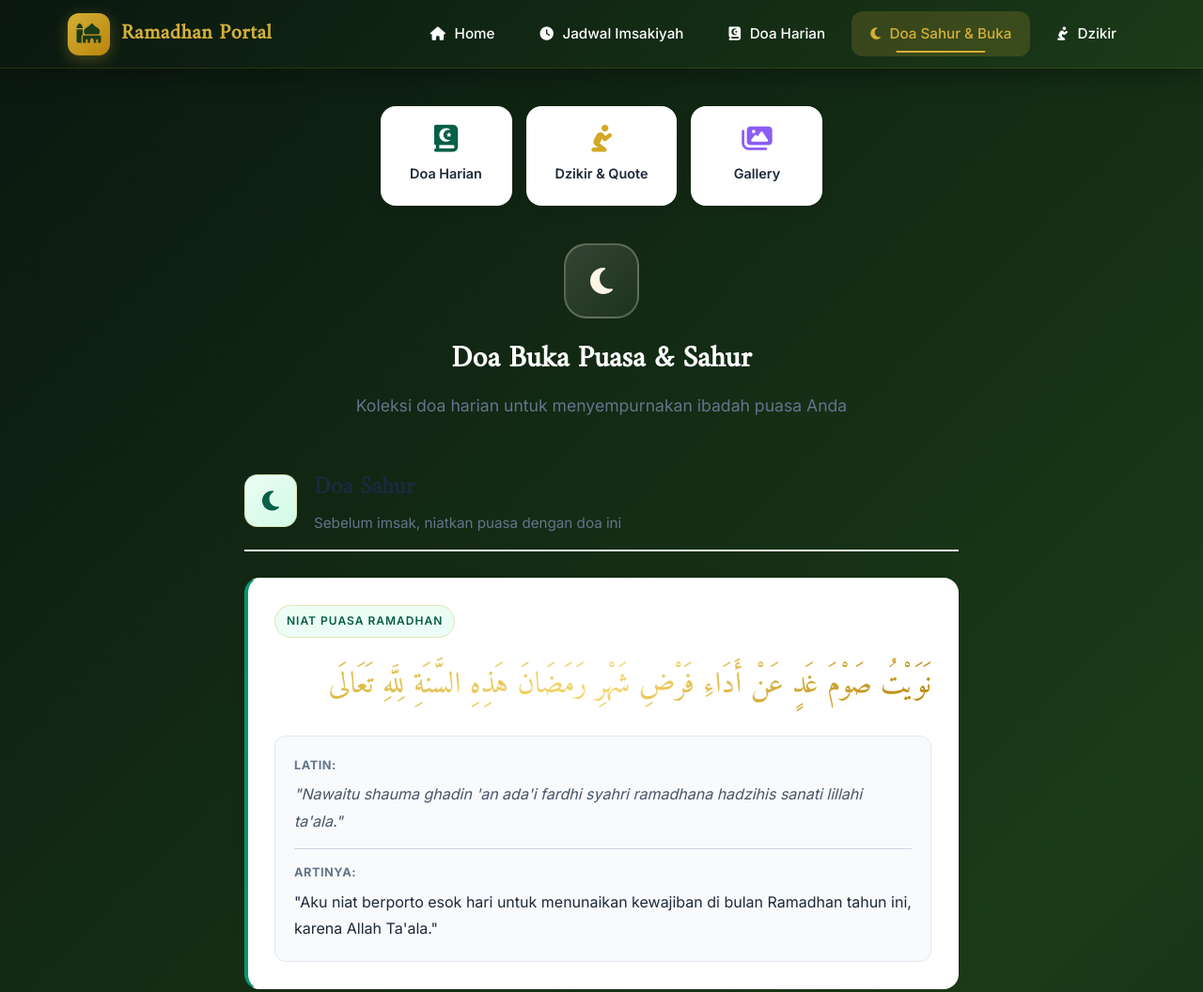
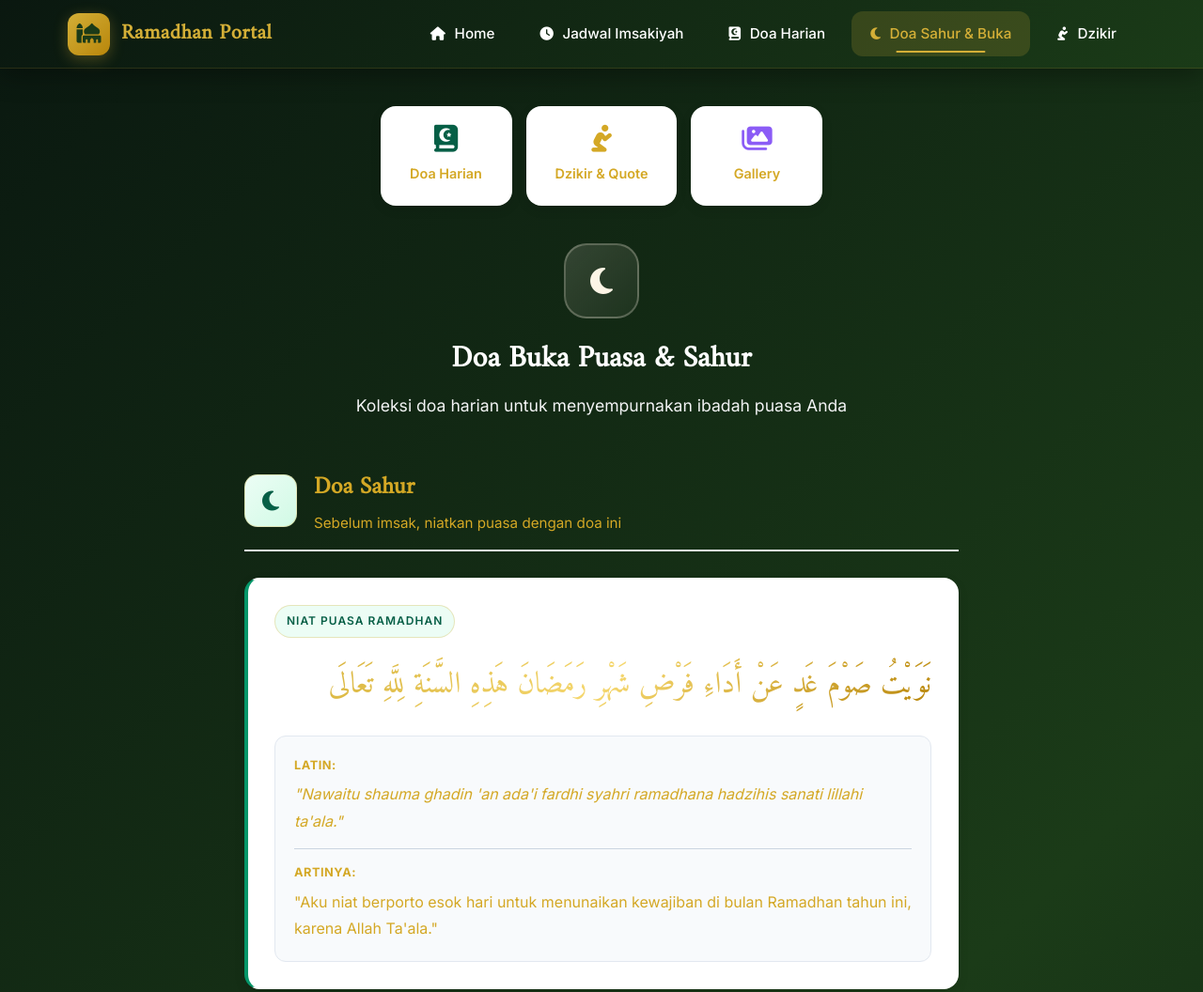
Before and after one commit to ayuanggaraini32-web/portal-ramadhan, a plain HTML site: page misi1/index.html in a window 1280 px wide. Shown: the top 1056 px of the page at 94% size. Drawn offline with Linux system fonts and the light colour scheme.

Commit message:
update fitur ramadhan portal

```diff
--- a/misi1/index.html
+++ b/misi1/index.html
@@ -17,9 +17,9 @@
             --gold: #d4a825;
             --gold-light: #fef9e7;
             --amber: #b45309;
-            --text-dark: #1e293b;
-            --text-medium: #475569;
-            --text-light: #64748b;
+            --text-dark: #d4a825;
+            --text-medium: #d4a825;
+            --text-light: #d4a825;
             --bg-body: #fafaf9;
             --bg-card: #ffffff;
             --shadow-sm: 0 1px 3px rgba(0, 0, 0, 0.08);
@@ -120,7 +120,7 @@
                 <i class="fas fa-moon" style="font-size: 2rem; color: #FDF5E6;"></i>
             </div>
             <h1 style="font-family: 'Amiri', serif; font-size: 2rem; margin-bottom: 0.5rem;">Doa Buka Puasa & Sahur</h1>
-            <p style="color: #64748b;">Koleksi doa harian untuk menyempurnakan ibadah puasa Anda</p>
+            <p style="color: #f2f3f4;">Koleksi doa harian untuk menyempurnakan ibadah puasa Anda</p>
         </div>
 
         <!-- Section Sahur -->
```
Also changed, not shown: misi1/dzikir.html (+3 -3 lines).
